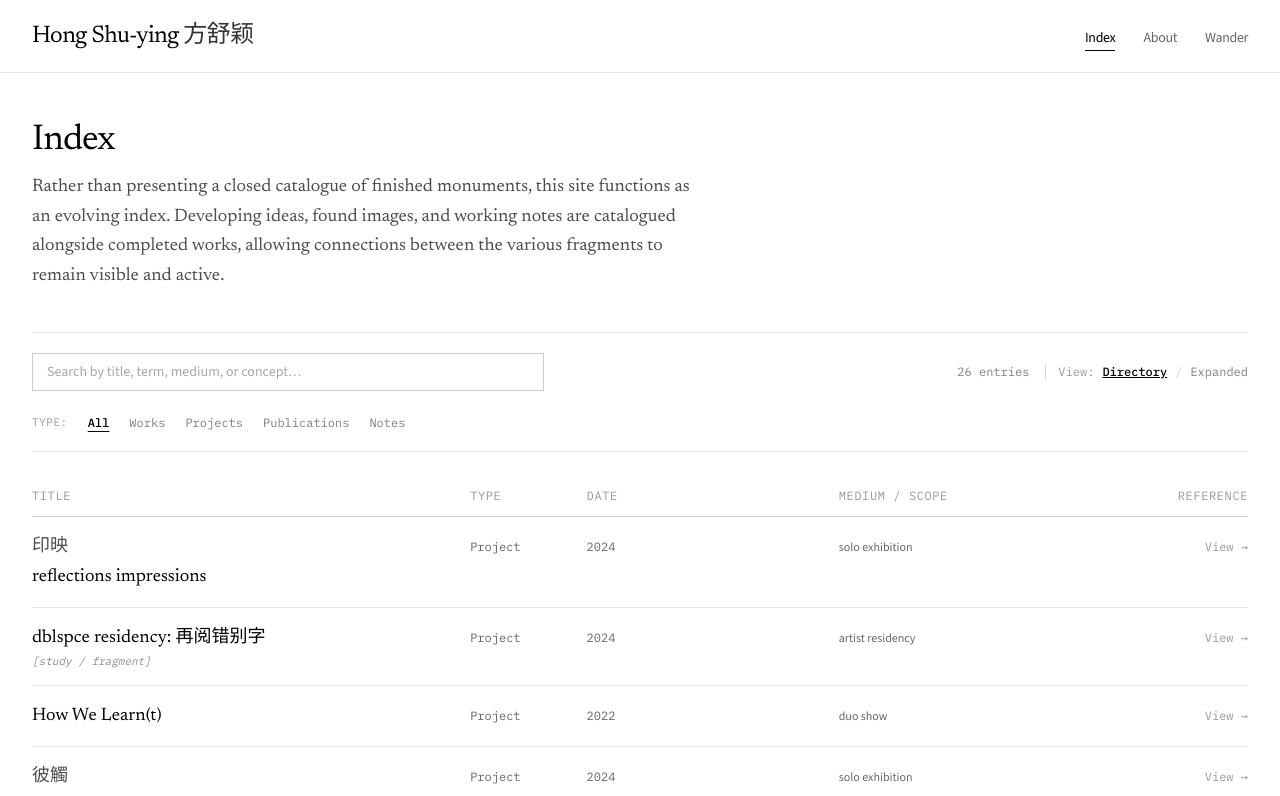
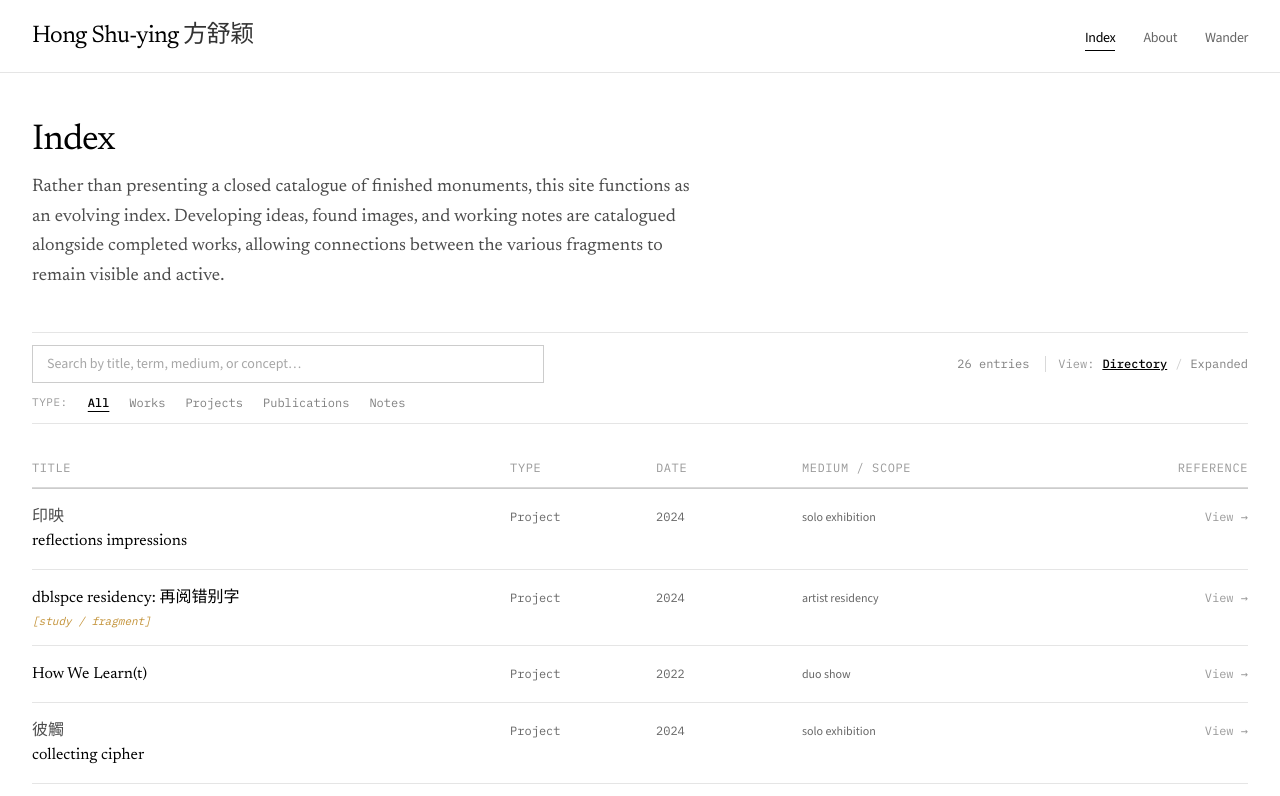
Before and after one commit to shuart-shuart/shuART, a React (Vite) app: page / in a window 1280 px wide. Shown: the top 796 px of the page. Built offline with nearby package versions, Linux system fonts and the light colour scheme.

Commit message:
Refine Index titles, hover colours and sticky browsing controls

```diff
--- a/src/components/Header.tsx
+++ b/src/components/Header.tsx
@@ -1,4 +1,5 @@
 import React from 'react';
+import { useStickyHeight } from '../services/useStickyHeight';
 import { ViewMode, NavItemConfig } from '../types';
 
 interface HeaderProps {
@@ -16,6 +17,7 @@ export const Header: React.FC<HeaderProps> = ({
   showWander,
   navOrder,
 }) => {
+  const headerRef = useStickyHeight<HTMLElement>('--site-header-height');
   // If navOrder is supplied, use it; otherwise fallback to streamlined list (Index, About, Wander)
   const items: NavItemConfig[] = navOrder && navOrder.length > 0
     ? navOrder.filter((n) => n.view === 'index' || n.view === 'about' || n.view === 'wander')
@@ -26,7 +28,7 @@ export const Header: React.FC<HeaderProps> = ({
       ];
 
   return (
-    <header className="border-b border-black/10 bg-white sticky top-0 z-30 transition-colors">
+    <header ref={headerRef} className="border-b border-black/10 bg-white sticky top-0 z-30 transition-colors">
       <div className="max-w-7xl mx-auto px-5 sm:px-8 py-4 sm:py-5 flex flex-wrap items-baseline justify-between gap-x-8 gap-y-2.5">
         {/* Left: Artist Name (no subtitle) */}
         <div>
--- a/src/components/IndexView.tsx
+++ b/src/components/IndexView.tsx
@@ -2,6 +2,7 @@ import { DEFAULT_INDEX } from '../data/siteContent';
 import { renderFormattedText } from '../services/formatting';
 import { entryTags, tagCounts } from '../services/canonicalTags';
 import { EntryTitle } from './EntryTitle';
+import { useStickyHeight } from '../services/useStickyHeight';
 import React, { useState, useMemo } from 'react';
 import { Entry, EntryType, Tag, IndexContent } from '../types';
 
@@ -25,6 +26,13 @@ const TYPE_OPTIONS: { value: 'all' | EntryType; label: string }[] = [
   { value: 'note', label: 'Notes' },
 ];
 
+const TYPE_HOVER: Record<EntryType, string> = {
+  project: 'hover:bg-[#e9edf0] focus-within:bg-[#e9edf0]',
+  work: 'hover:bg-[#ededed] focus-within:bg-[#ededed]',
+  publication: 'hover:bg-[#efede7] focus-within:bg-[#efede7]',
+  note: 'hover:bg-[#eee9ed] focus-within:bg-[#eee9ed]',
+};
+
 export const IndexView: React.FC<IndexViewProps> = ({
   entries,
   indexContent = DEFAULT_INDEX,
@@ -36,6 +44,13 @@ export const IndexView: React.FC<IndexViewProps> = ({
   onSelectTag,
   initialType = 'all',
 }) => {
+  const controlsRef = useStickyHeight<HTMLDivElement>('--index-controls-height');
+  const followEntry = (event: React.MouseEvent<HTMLAnchorElement>, slug: string) => {
+    event.stopPropagation();
+    if (event.button !== 0 || event.metaKey || event.ctrlKey || event.shiftKey || event.altKey) return;
+    event.preventDefault();
+    onSelectEntry(slug);
+  };
   const [searchQuery, setSearchQuery] = useState('');
   const [selectedType, setSelectedType] = useState<'all' | EntryType>(initialType);
   const [displayMode, setDisplayMode] = useState<'directory' | 'cards'>('directory');
@@ -99,9 +114,9 @@ export const IndexView: React.FC<IndexViewProps> = ({
       </div>
 
       {/* Controls & Filters Bar */}
-      <div className="border-y border-black/10 py-5 my-6 space-y-4 font-sans text-sm">
+      <div ref={controlsRef} className="sticky z-20 bg-white border-y border-black/10 py-2 sm:py-3 my-6 space-y-2 sm:space-y-3 font-sans text-sm" style={{top:'var(--site-header-height, 80px)'}}>
         {/* Search input & layout mode switcher */}
-        <div className="flex flex-col sm:flex-row items-stretch sm:items-center justify-between gap-4">
+        <div className="flex flex-col sm:flex-row items-stretch sm:items-center justify-between gap-2 sm:gap-4">
           <div className="relative flex-1 max-w-lg">
             <input
               type="text"
@@ -148,7 +163,7 @@ export const IndexView: React.FC<IndexViewProps> = ({
         </div>
 
         {/* Type filters (Clean typographic zero-pill discipline) */}
-        <div className="flex items-center gap-x-5 gap-y-2 flex-wrap text-xs font-mono-quiet pt-2">
+        <div className="flex items-center gap-x-3 sm:gap-x-5 gap-y-2 flex-wrap text-xs font-mono-quiet">
           <span className="text-black/40 uppercase tracking-wider text-[11px]">Type:</span>
           {TYPE_OPTIONS.map((opt) => {
             const isActive = selectedType === opt.value;
@@ -185,15 +200,15 @@ export const IndexView: React.FC<IndexViewProps> = ({
 
       {/* Directory Mode (Table / Clean Line Format) */}
       {displayMode === 'directory' ? (
-        <div className="overflow-x-auto">
-          <table className="w-full text-left text-sm font-sans border-collapse">
+        <div>
+          <table className="w-full table-fixed text-left text-sm font-sans border-collapse index-directory">
             <thead>
               <tr className="border-b border-black/20 text-xs font-mono-quiet text-black/40 uppercase tracking-wider">
-                <th className="py-3 pr-4 font-normal">Title</th>
-                <th className="py-3 px-4 font-normal hidden sm:table-cell">Type</th>
-                <th className="py-3 px-4 font-normal hidden md:table-cell">Date</th>
-                <th className="py-3 px-4 font-normal hidden lg:table-cell">Medium / Scope</th>
-                <th className="py-3 pl-4 font-normal text-right">Reference</th>
+                <th className="py-3 pr-4 font-normal w-[75%] sm:w-[65%] md:w-[50%] lg:w-[38%]">Title</th>
+                <th className="py-3 px-4 font-normal hidden sm:table-cell sm:w-[15%] lg:w-[12%]">Type</th>
+                <th className="py-3 px-4 font-normal hidden md:table-cell md:w-[15%] lg:w-[12%]">Date</th>
+                <th className="py-3 px-4 font-normal hidden lg:table-cell lg:w-[23%]">Medium / Scope</th>
+                <th className="py-3 pl-4 font-normal text-right w-[25%] sm:w-[20%] lg:w-[15%]">Reference</th>
               </tr>
             </thead>
             <tbody className="divide-y divide-black/10">
@@ -201,14 +216,16 @@ export const IndexView: React.FC<IndexViewProps> = ({
                 <tr
                   key={entry.id}
                   onClick={() => onSelectEntry(entry.slug)}
-                  className="group hover:bg-black/[0.015] cursor-pointer transition-colors"
+                  className={`group cursor-pointer transition-colors ${TYPE_HOVER[entry.type]}`}
                 >
                   {/* Title & Chinese */}
                   <td className="py-4 pr-4 align-baseline">
-                    <div className="space-y-0.5">
-                      <EntryTitle entry={entry} primaryClassName="font-editorial text-base sm:text-lg text-black group-hover:underline" chineseClassName="font-editorial text-base sm:text-lg text-black/70" />
+                    <div>
+                      <a href={`#entry/${entry.slug}`} onClick={event=>followEntry(event,entry.slug)} className="block leading-[1.2] focus-visible:underline underline-offset-2">
+                        <EntryTitle entry={entry} primaryClassName="font-editorial text-[15px] sm:text-base text-black group-hover:underline" chineseClassName="font-editorial text-[15px] sm:text-base text-black/70 group-hover:underline" />
+                      </a>
                       {entry.isDevelopingWork && (
-                        <div className="text-[11px] font-mono-quiet text-black/45 italic">
+                        <div className="text-[11px] font-mono-quiet text-[#c18f32] italic mt-1">
                           [study / fragment]
                         </div>
                       )}
@@ -254,7 +271,7 @@ export const IndexView: React.FC<IndexViewProps> = ({
             <article
               key={entry.id}
               onClick={() => onSelectEntry(entry.slug)}
-              className="group cursor-pointer p-6 border border-black/10 hover:border-black transition-all flex flex-col justify-between space-y-4 bg-white"
+              className={`group cursor-pointer p-6 border border-black/10 hover:border-black transition-colors flex flex-col justify-between space-y-4 bg-white ${TYPE_HOVER[entry.type]}`}
             >
               <div className="space-y-2">
                 <div className="flex items-center gap-2 text-[11px] font-mono-quiet text-black/50">
@@ -268,13 +285,15 @@ export const IndexView: React.FC<IndexViewProps> = ({
                   {entry.isDevelopingWork && (
                     <>
                       <span aria-hidden="true">·</span>
-                      <span className="italic">[study]</span>
+                      <span className="italic text-[#c18f32]">[study / fragment]</span>
                     </>
                   )}
                 </div>
 
-                <h3 className="leading-snug">
-                  <EntryTitle entry={entry} primaryClassName="font-editorial text-xl text-black group-hover:underline" chineseClassName="font-editorial text-base sm:text-lg text-black/70" />
+                <h3 className="leading-[1.2]">
+                  <a href={`#entry/${entry.slug}`} onClick={event=>followEntry(event,entry.slug)} className="block focus-visible:underline underline-offset-2">
+                    <EntryTitle entry={entry} primaryClassName="font-editorial text-[15px] sm:text-base text-black group-hover:underline" chineseClassName="font-editorial text-[15px] sm:text-base text-black/70 group-hover:underline" />
+                  </a>
                 </h3>
 
                 {entry.shortDescription && (
--- a/src/index.css
+++ b/src/index.css
@@ -60,3 +60,11 @@
 .html-content td, .html-content th { padding: .4em .6em; border-bottom: 1px solid #ddd; text-align: left; }
 .html-content pre { overflow-x: auto; padding: 1em; background: #f5f5f5; font-size: .8em; }
 .html-content blockquote { padding-left: 1em; border-left: 2px solid #ccc; }
+
+.index-directory thead th {
+  position: sticky;
+  top: calc(var(--site-header-height, 80px) + var(--index-controls-height, 0px));
+  z-index: 10;
+  background: white;
+  box-shadow: inset 0 -1px rgb(0 0 0 / 15%);
+}
--- /dev/null
+++ b/src/services/useStickyHeight.ts
@@ -0,0 +1,24 @@
+import { useEffect, useRef } from 'react';
+
+// Keep stacked sticky sections aligned when navigation wraps or fonts load.
+export function useStickyHeight<T extends HTMLElement>(property: string) {
+  const ref = useRef<T>(null);
+  useEffect(() => {
+    const element = ref.current;
+    if (!element) return;
+    const root = document.documentElement;
+    const previous = root.style.getPropertyValue(property);
+    const measure = () => root.style.setProperty(property, `${element.getBoundingClientRect().height}px`);
+    measure();
+    const observer = typeof ResizeObserver !== 'undefined' ? new ResizeObserver(measure) : undefined;
+    observer?.observe(element);
+    window.addEventListener('resize', measure);
+    return () => {
+      observer?.disconnect();
+      window.removeEventListener('resize', measure);
+      if (previous) root.style.setProperty(property, previous);
+      else root.style.removeProperty(property);
+    };
+  }, [property]);
+  return ref;
+}
```
